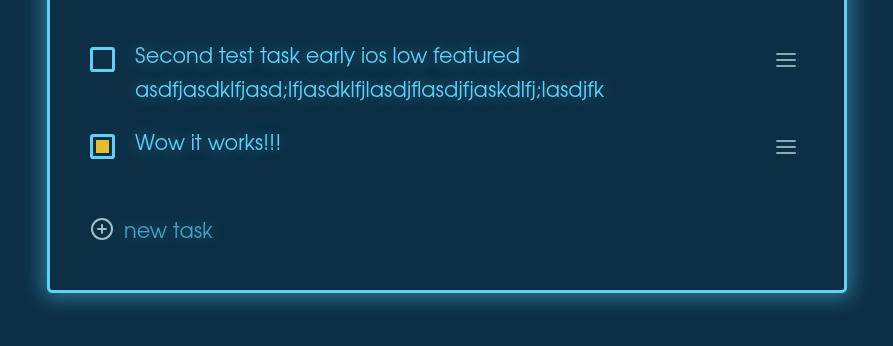
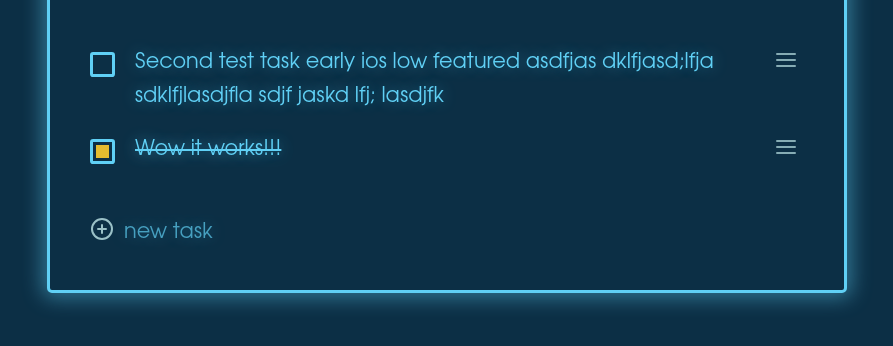
Before and after one commit to muahchee/dandori-organiser, a website built with webpack: page src/template.html in a window 1280 px wide. Both pictures are taken after a click on the checkbox "Wow it works!!!". Shown: the part 182-528 px from the top of the page, without its empty margins (193-1086 px from the left). Built offline with nearby package versions, Linux system fonts and the light colour scheme.

Commit message:
add checkbox crossing out

```diff
--- a/src/index.js
+++ b/src/index.js
@@ -12,5 +12,5 @@ new Sortable(list, {
 
 //create a task item
 
-new Task("Second test task early ios low featured asdfjasdklfjasd;lfjasdklfjlasdjflasdjfjaskdlfj;lasdjfk").createTask()
+new Task("Second test task early ios low featured asdfjas dklfjasd;lfja sdklfjlasdjfla sdjf jaskd lfj; lasdjfk").createTask()
 new Task("Wow it works!!!").createTask()
--- /dev/null
+++ b/src/scripts/checkboxStates.js
@@ -0,0 +1,29 @@
+//crosses out and uncrosses labels for checkboxes also adds sounds when doing it
+
+import pikminWahoo from "../sounds/pikmin-wahoo.mp3"
+import pikminWah from "../sounds/pikmin-wah.mp3"
+
+const pikminCrossOut = new Audio(pikminWahoo);
+const pikminUncross = new Audio(pikminWah);
+
+export function checkboxStates (input, label){
+
+   return input.addEventListener("click", () => {
+
+     if (input.checked === true){
+
+       label.style.textDecoration = "line-through";
+
+       pikminCrossOut.play();
+
+
+     } else {
+
+       label.style.textDecoration = "none";
+
+       pikminUncross.play();
+
+     }
+   })
+
+}
--- a/src/scripts/task.js
+++ b/src/scripts/task.js
@@ -1,4 +1,6 @@
 import optionImg from "../img/menu.svg"
+
+import { checkboxStates } from "./checkboxStates.js";
 
 export class Task {
   constructor (taskContent){
@@ -82,5 +84,7 @@ export class Task {
         this.optionMenu.style.visibility = "hidden";
       };
     });
+
+    checkboxStates(this.input, this.label);
   };
 };
--- a/src/styles.css
+++ b/src/styles.css
@@ -146,7 +146,7 @@ header p{
 
 .task-list label{
   cursor: pointer;
-  transform: translateY(-5px);
+  /* transform: translateY(-5px); */
   hyphens: auto;
 }
 
@@ -159,7 +159,7 @@ header p{
   height: 25px;
   border: 0.15em solid currentColor;
   border-radius: 0.15em;
-  /* transform: translateY(0.3em); */
+  transform: translateY(5px);
   cursor: pointer;
 
   display: grid;
--- a/webpack.common.js
+++ b/webpack.common.js
@@ -39,7 +39,11 @@ module.exports = {
       {
         test: /\.(woff|woff2|eot|ttf|otf)$/i,
         type: 'asset/resource',
-      }
+      },
+      {
+        test: /\.(mp3)$/i,
+        type: 'asset/resource',
+      },
     ],
   },
 };
```
Also changed, not shown: src/template.html (+1 -0 lines).
